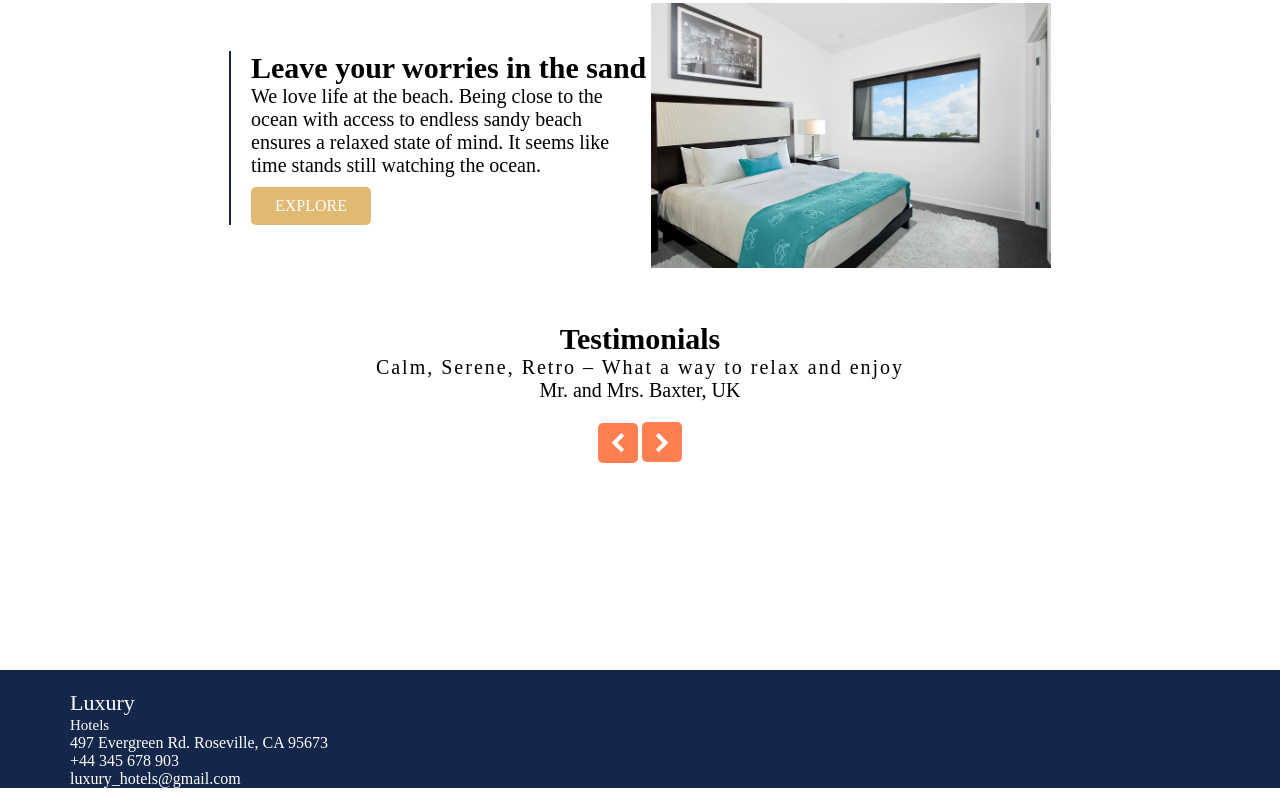
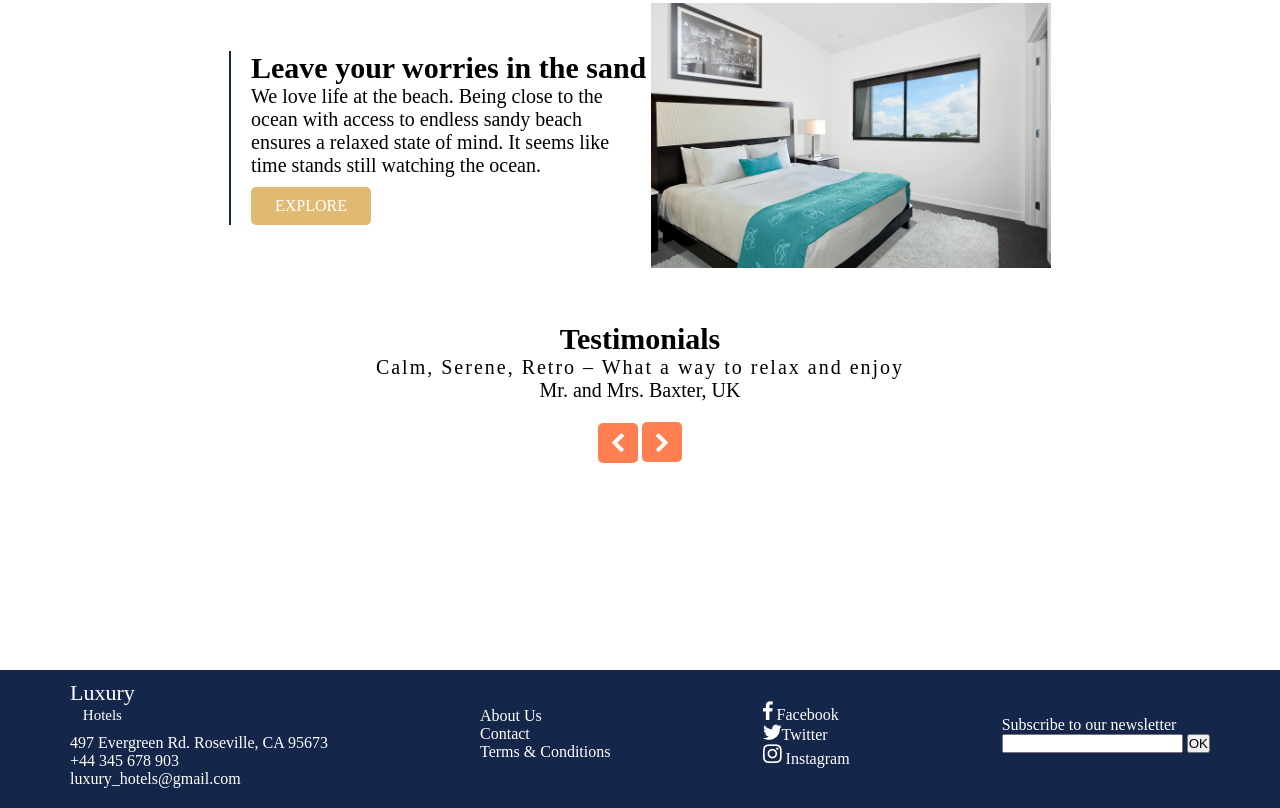
Before and after one commit to JamshidbekAkhlidinov/Hotel-Website, a plain HTML site: page index.html in a window 1280 px wide. Shown: the part 1150-1958 px from the top of the page. Drawn offline with Linux system fonts and the light colour scheme.

Commit message:
Update files

```diff
--- a/index.html
+++ b/index.html
@@ -156,6 +156,44 @@
                         </li>
                     </ol>
                 </li>
+                <li class="footer-item">
+                    <ol class="footer-list1">
+                        <li>
+                            About Us
+                        </li>
+                        <li>
+                            Contact
+                        </li>
+                        <li>
+                            Terms & Conditions
+                        </li>
+                    </ol>
+                </li>
+                <li class="footer-item">
+                    <ol class="footer-list1">
+                        <li>
+                            <img src="./img/Path 38.png" alt=""> Facebook
+                        </li>
+                        <li>
+                            <img src="./img/Path 39.png" alt="">Twitter
+                        </li>
+                        <li>
+                            <img src="./img/Path 40.png" alt=""> Instagram
+                        </li>
+                    </ol>
+                </li>
+                <li class="footer-item">
+                    <ol class="footer-list1">
+                        <li>
+                            Subscribe to our newsletter
+                        </li>
+                        <li>
+                            <input type="search" name="" id="">
+                            <input type="submit" value="OK">
+                        </li>
+
+                    </ol>
+                </li>
             </ol>
         </div>
     </div>
--- a/style.css
+++ b/style.css
@@ -226,15 +226,25 @@ body {
     margin-top: 200px;
     background-color: #14274A;
     text-align: center;
-    padding-top: 20px;
+    padding-top: 10px;
     color: white;
+    padding-bottom: 20px;
 }
 
 .footer-link {
     color: white;
+    padding-bottom: 10px;
+    display: inline-block;
+    text-align: center;
 }
 
 .footer-item {
     display: flex;
     text-align: left;
 }
+
+.footer-list {
+    display: flex;
+    justify-content: space-between;
+    align-items: center;
+}
```
Also changed, not shown: img/Path 38.png (added), img/Path 39.png (added), img/Path 40.png (added).
